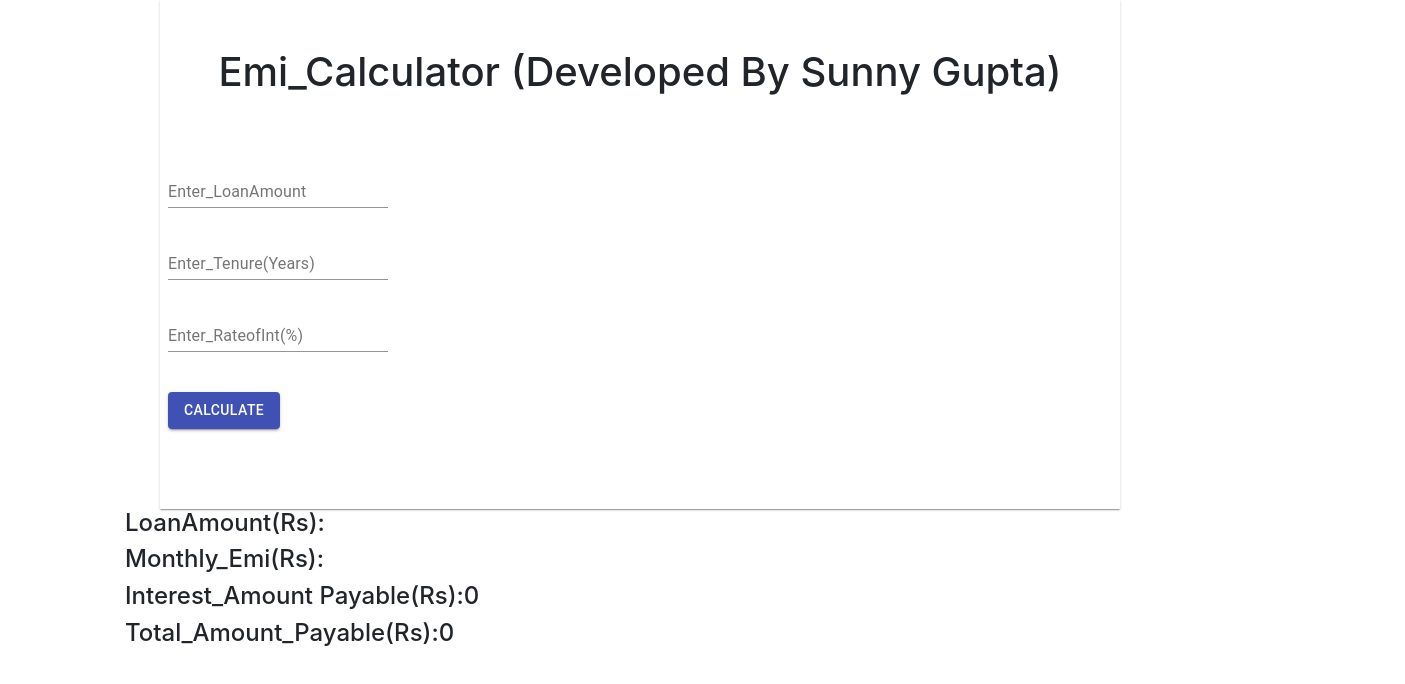
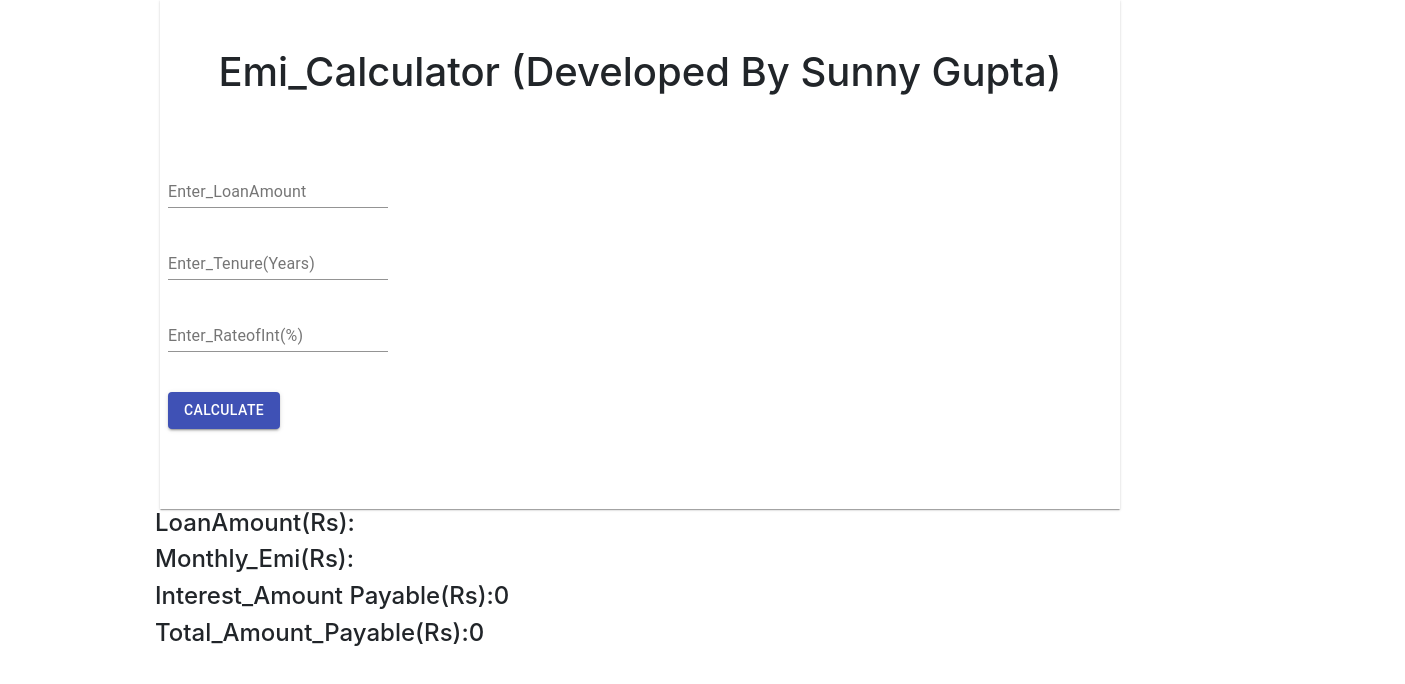
Before and after one commit to sunnygupta2016/Emi_Calculator_Reactjs, a React (Create React App) app: page / in a window 1280 px wide. Shown: the top 684 px of the page, 1405 px wide, since content can reach past the window. Built offline with nearby package versions, Linux system fonts and the light colour scheme.

Commit message:
Update App.css

```diff
--- a/src/App.css
+++ b/src/App.css
@@ -6,5 +6,5 @@
 
 .flex{
 	position: relative;
-	left:110px;
+	left:140px;
 }
```
